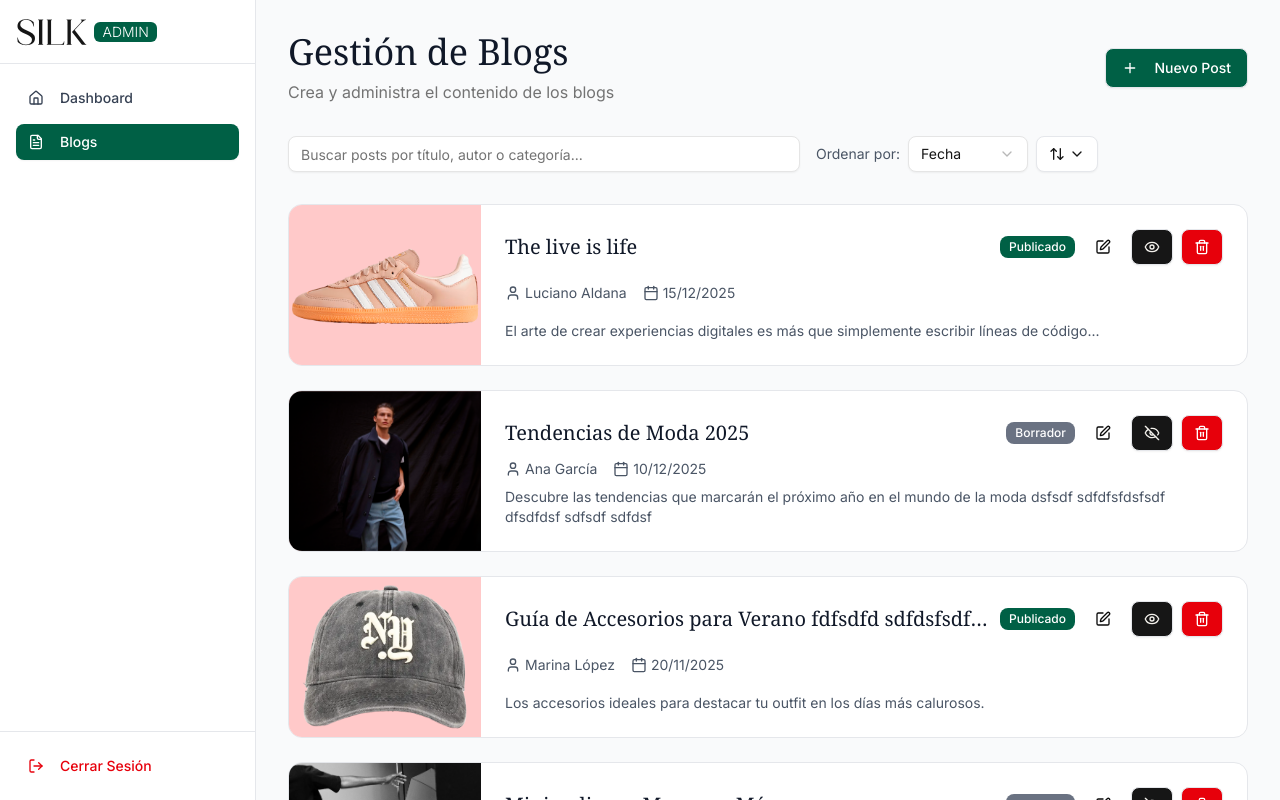
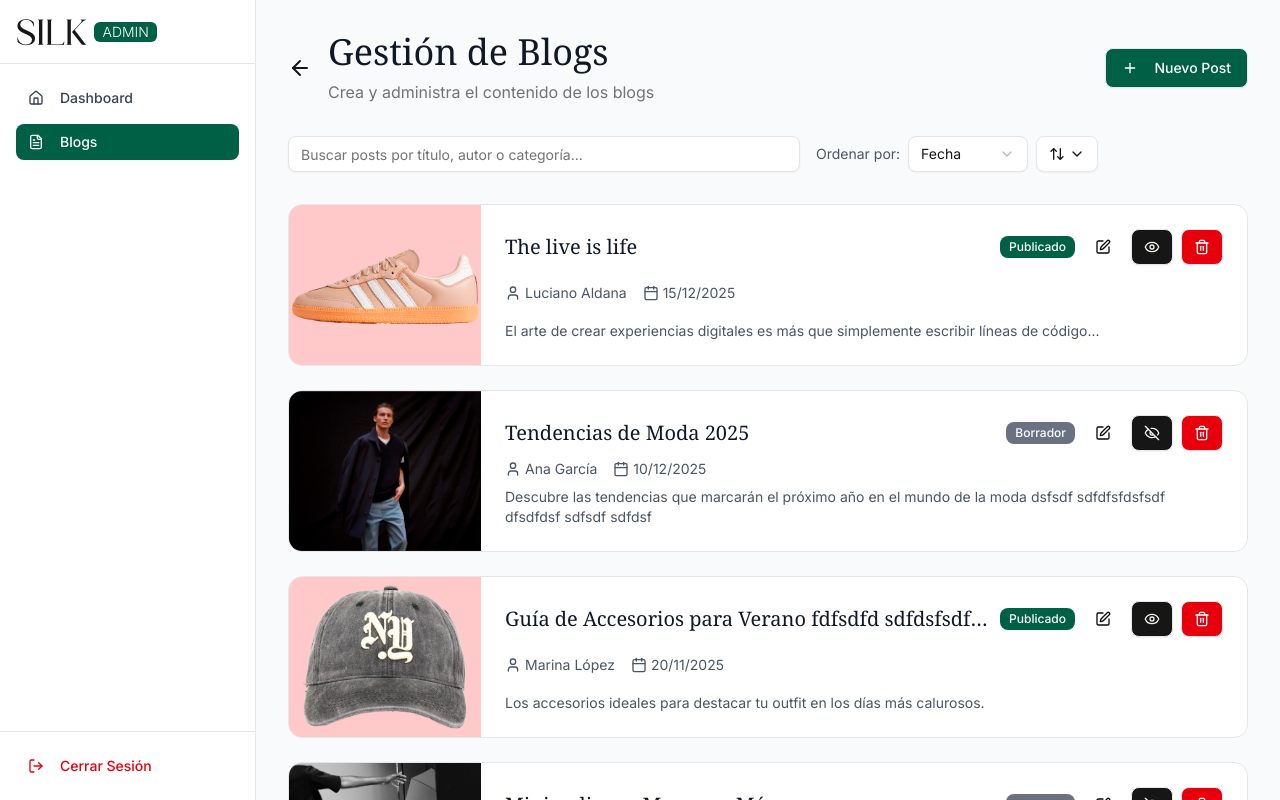
Before and after one commit to LautaroFullone/silk, a React (Vite) app in the folder client/: page /admin/blogs in a window 1280 px wide. Shown: the top 800 px of the page. Built offline with nearby package versions, Linux system fonts and the light colour scheme; a web font is replaced by a local one.

Commit message:
feat: updates

```diff
--- a/client/src/pages/Admin/BlogsPanel/components/BlogCard.tsx
+++ b/client/src/pages/Admin/BlogsPanel/components/BlogCard.tsx
@@ -1,8 +1,7 @@
+import { Card, CardContent, Badge } from '@shadcn'
 import BlogCardActions from './BlogCardActions'
 import { Calendar, User } from 'lucide-react'
-import { Card, CardContent } from '@shadcn'
 import { Blog } from '@models/Blog.model'
-import { Badge } from '@shadcn/badge'
 
 interface BlogCardProps {
    blog: Blog
--- a/client/src/shared/AdminTitle/AdminTitle.tsx
+++ b/client/src/shared/AdminTitle/AdminTitle.tsx
@@ -1,12 +1,28 @@
+import { ArrowLeft } from 'lucide-react'
+
 interface AdminTitleProps {
    title: string
    description: string
+   hasGoBack?: boolean
 }
-const AdminTitle = ({ title, description }: AdminTitleProps) => {
+const AdminTitle: React.FC<AdminTitleProps> = ({
+   title,
+   description,
+   hasGoBack = false,
+}) => {
    return (
-      <div>
-         <h1 className="text-4xl font-serif text-gray-900 mb-2">{title}</h1>
-         <p className="text-muted-foreground">{description}</p>
+      <div className="flex items-center gap-4">
+         {hasGoBack && (
+            <ArrowLeft
+               className="cursor-pointer h-6 w-6"
+               aria-label="Volver para atrás"
+            />
+         )}
+
+         <div>
+            <h1 className="text-4xl font-serif text-gray-900 mb-2">{title}</h1>
+            <p className="text-muted-foreground">{description}</p>
+         </div>
       </div>
    )
 }
--- a/client/src/shared/shadcn/ui/index.ts
+++ b/client/src/shared/shadcn/ui/index.ts
@@ -1,6 +1,7 @@
 import { cn } from '../utils'
 
 export * from './accordion'
+export * from './badge'
 export * from './button'
 export * from './card'
 export * from './carousel'
```
Also changed, not shown: client/src/pages/Admin/BlogsPanel/BlogsPanel.page.tsx (+7 -3 lines).
